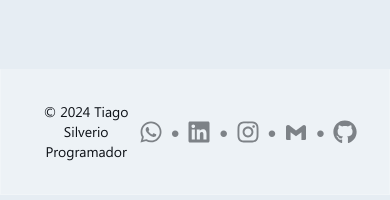
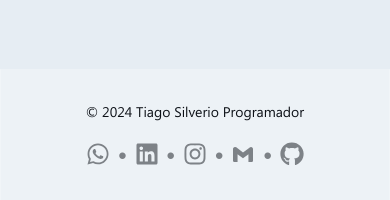
Before and after one commit to Tiago-Silverio-da-Costa/portfolio, a Next.js app: page / in a window 390 px wide. Shown: the part 7081-7281 px from the top of the page. Built offline with nearby package versions, Linux system fonts and the light colour scheme; no server answers.

Commit message:
footer media query

```diff
--- a/components/footer.tsx
+++ b/components/footer.tsx
@@ -6,7 +6,7 @@
 
     return (
         <footer className="bg-[hsla(0,0%,100%,.25)] border border-[hsla(0,0%,100%,.25)] border-t border-t-transparent">
-            <div className="flex justify-between items-center py-8 mx-auto max-w-5xl w-5/6">
+            <div className="flex flex-col md:flex-row gap-4 justify-between items-center py-8 mx-auto max-w-5xl w-5/6">
                 <p className="text-sm text-center">
                     © {new Date().getFullYear()} Tiago Silverio Programador
                 </p>
```
